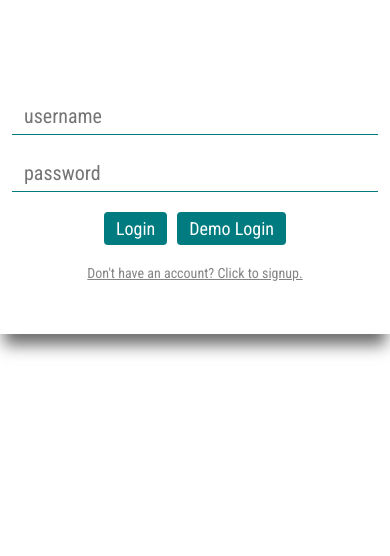
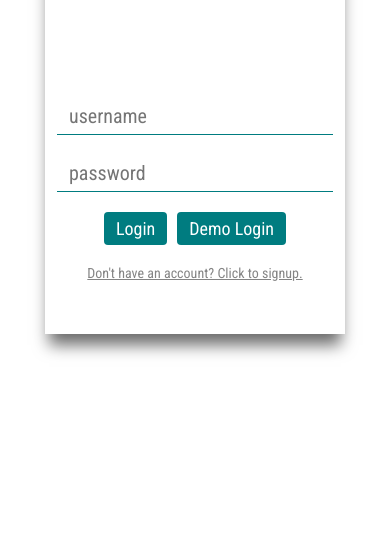
Before and after one commit to ryan2324/chatify, a website: page views/login-page.html in a window 390 px wide. Shown: the part 288-844 px from the top of the page. Drawn offline with nearby package versions, Linux system fonts and the light colour scheme.

```diff
--- a/public/login-page.scss
+++ b/public/login-page.scss
@@ -1,5 +1,10 @@
 @import './default';
 @import './variables';
+@mixin smallScreen () {
+    @media screen and (max-width: 400px) {
+        @content;
+    }
+};
 .main-container{
     width: 100%;
     height: 100vh;
@@ -9,13 +14,15 @@
     form{
         border-top: 10px solid $primary-color;
         box-shadow: 0px 15px 15px -4px rgba(0,0,0,0.58);
-
         width: 400px;
         height: 400px;
         display: flex;
         flex-direction: column;
         padding: 12px;
         row-gap: 20px;
+        @include smallScreen(){
+            width: 300px;
+        }
         p{
             font-size: 24px;
             font-weight: 600;
```
Also changed, not shown: public/login-page.css, 1 other file.
